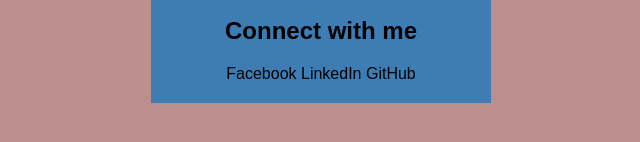
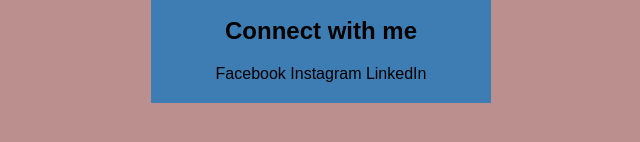
Before and after one commit to tanjid14/Personal, a plain HTML site: page index.html in a window 1280 px wide. Shown: the part 488-630 px from the top of the page, 319-959 px from the left. Drawn offline with Linux system fonts and the light colour scheme.

Commit message:
Update index.html

```diff
--- a/index.html
+++ b/index.html
@@ -22,9 +22,9 @@
 
         <div class="social-media">
         <h2>Connect with me</h2>
-        <a href="www.twitter.com">Facebook</a>
-        <a href="www.linkedin.com">LinkedIn</a>
-        <a href="www.Github.com">GitHub</a>
+        <a href="https://www.facebook.com/share/16KHb4AhBm/?mibextid=wwXIfr">Facebook</a>
+        <a href="https://www.instagram.com/tanjidoro?igsh=ZmJjcDc1anNnNDIw&utm_source=qr">Instagram</a>
+        <a href="https://www.linkedin.com/in/tanjid-ahmed-aa1ab6358?utm_source=share&utm_campaign=share_via&utm_content=profile&utm_medium=ios_app">LinkedIn</a>
         </div>
 
      </div>
```
